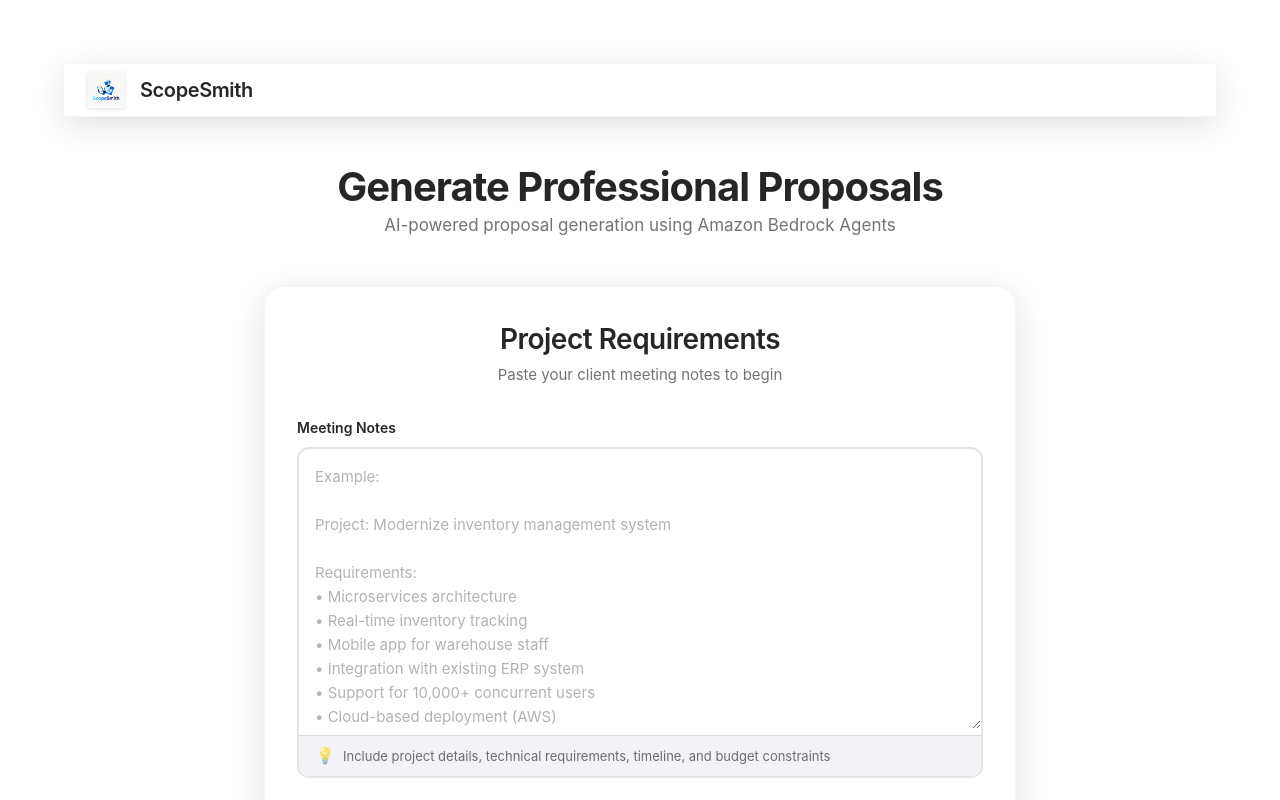
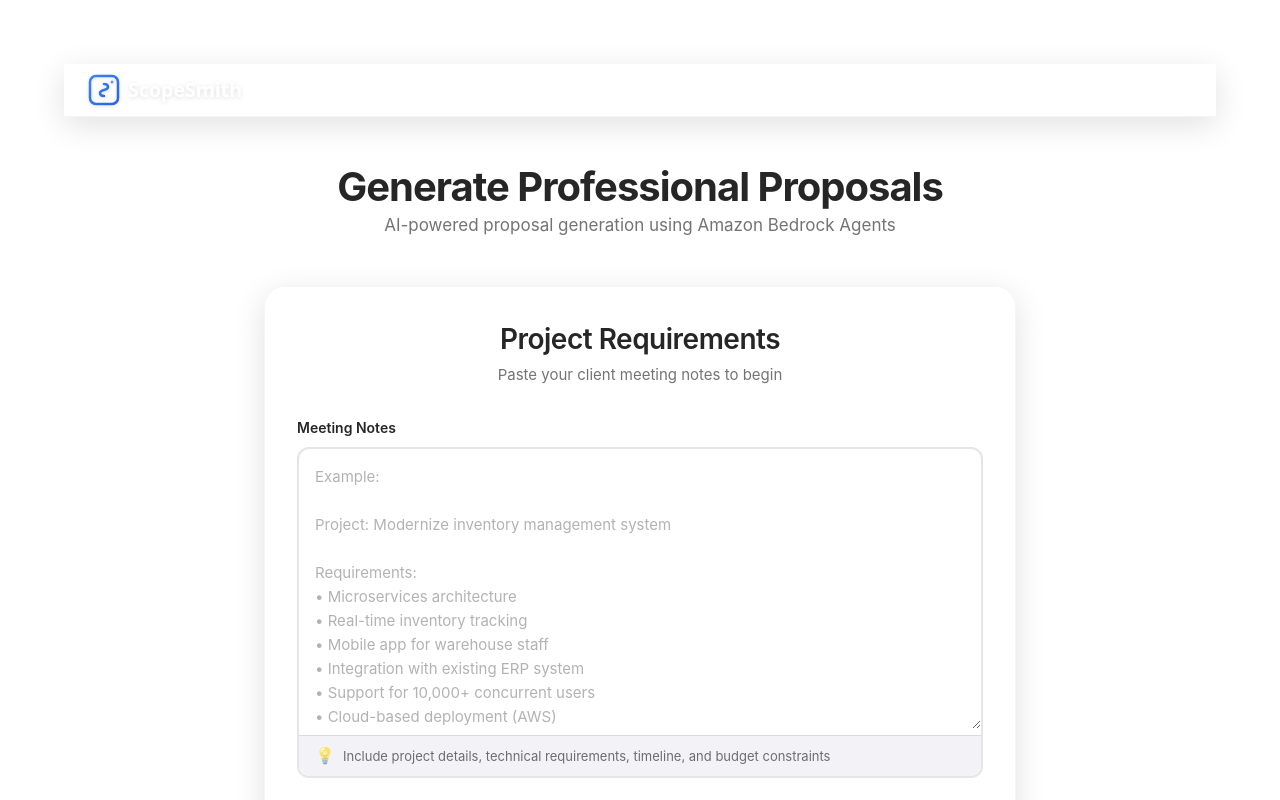
Before and after one commit to rram-jbs/ScopeSmith, a Vue app in the folder frontend/: page / in a window 1280 px wide. Shown: the top 800 px of the page. Built offline with nearby package versions, Linux system fonts and the light colour scheme.

Commit message:
New logo

```diff
--- a/frontend/src/App.vue
+++ b/frontend/src/App.vue
@@ -3,8 +3,9 @@
     <header class="app-header">
       <div class="header-content">
         <div class="logo-container">
-          <img src="/logo.png" alt="ScopeSmith" class="logo" />
-          <h1>ScopeSmith</h1>
+          <router-link to="/" class="logo-link" aria-label="Go to home page">
+            <img src="/logo.svg" alt="ScopeSmith" class="logo" />
+          </router-link>
         </div>
         <div class="session-status" v-if="sessionStatus">
           <div class="status-indicator" :class="statusClass"></div>
@@ -187,25 +188,34 @@ body {
   min-width: 0;
 }
 
+.logo-link {
+  display: flex;
+  align-items: center;
+  text-decoration: none;
+  border-radius: var(--radius-sm);
+  transition: opacity var(--transition-fast);
+}
+
+.logo-link:focus-visible {
+  outline: 2px solid var(--color-blue);
+  outline-offset: 2px;
+}
+
 .logo {
-  height: 36px; /* Increased from 44px for better visibility without padding */
+  height: 40px;
   width: auto;
-  /* Remove padding - it was making the logo appear smaller */
   object-fit: contain;
   filter: drop-shadow(0 1px 2px rgba(0, 0, 0, 0.12));
-  transition: transform var(--transition-fast);
+  transition: transform var(--transition-fast), filter var(--transition-fast);
 }
 
-.logo:hover {
+.logo-link:hover .logo {
   transform: scale(1.02);
+  filter: drop-shadow(0 2px 4px rgba(0, 0, 0, 0.16));
 }
 
-.logo-container h1 {
-  font-size: 20px;
-  font-weight: 600;
-  letter-spacing: -0.4px;
-  color: var(--color-label);
-  white-space: nowrap;
+.logo-link:active .logo {
+  transform: scale(0.98);
 }
 
 .session-status {
@@ -287,11 +297,7 @@ body {
   }
 
   .logo {
-    height: 28px; /* Smaller on mobile */
-  }
-
-  .logo-container h1 {
-    font-size: 17px;
+    height: 32px;
   }
 
   .session-status {
@@ -301,8 +307,8 @@ body {
 }
 
 @media (max-width: 480px) {
-  .logo-container h1 {
-    display: none; /* Hide text on very small screens */
+  .logo {
+    height: 28px;
   }
 }
 </style>
--- a/frontend/src/components/AgentStreamViewer.vue
+++ b/frontend/src/components/AgentStreamViewer.vue
@@ -162,7 +162,7 @@
             <h3 class="completion-title">Proposal Ready</h3>
             <p class="completion-subtitle">{{ orchestrationSummary }}</p>
             <div class="completion-logo">
-              <img src="/logo.png" alt="ScopeSmith" />
+              <img src="/logo.svg" alt="ScopeSmith" />
             </div>
           </div>
 
--- a/frontend/src/views/AssessmentView.vue
+++ b/frontend/src/views/AssessmentView.vue
@@ -193,7 +193,7 @@
 
           <!-- Branding Footer -->
           <div class="results-footer">
-            <img src="/logo.png" alt="ScopeSmith" class="footer-logo" />
+            <img src="/logo.svg" alt="ScopeSmith" class="footer-logo" />
             <p class="footer-text">Powered by Amazon Bedrock Agents</p>
           </div>
 
```
Also changed, not shown: frontend/public/logo.svg (added), 1 other file (tests, documents, lock files or other folders).
